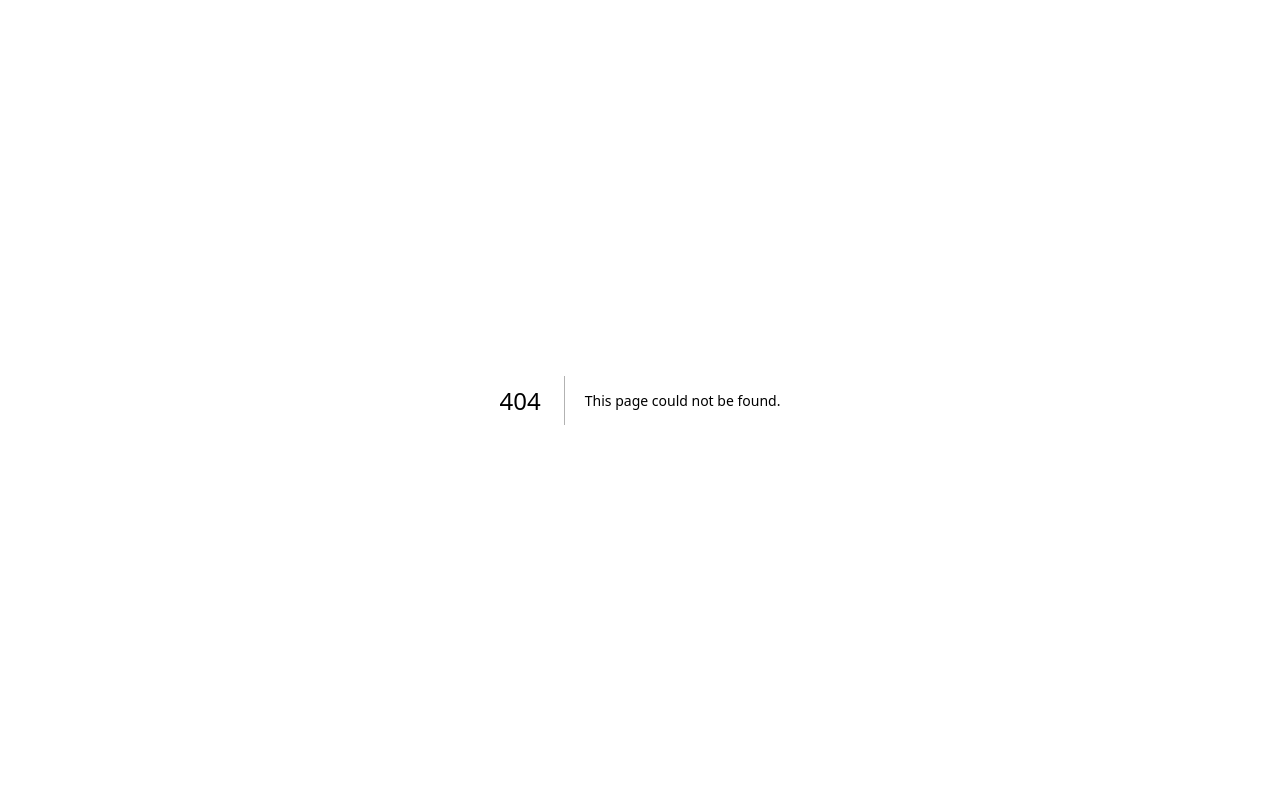
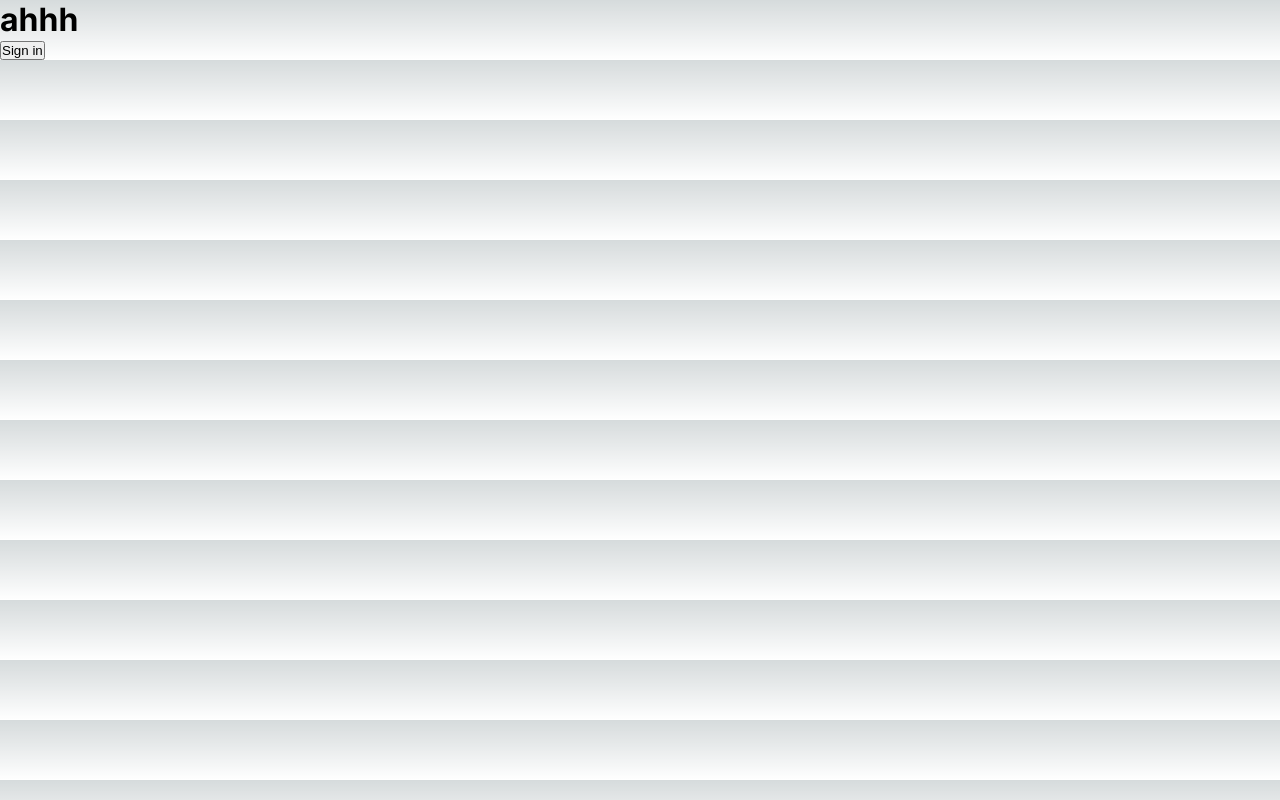
Before and after one commit to tyblue18/RnR, a Next.js app: page /login in a window 1280 px wide. Before the commit this address had no page. Built offline with nearby package versions, Linux system fonts and the light colour scheme.

Commit message:
Add github integration

```diff
--- a/package.json
+++ b/package.json
@@ -9,9 +9,10 @@
     "lint": "next lint"
   },
   "dependencies": {
+    "next": "14.1.0",
+    "next-auth": "^4.24.5",
     "react": "^18",
-    "react-dom": "^18",
-    "next": "14.1.0"
+    "react-dom": "^18"
   },
   "devDependencies": {
     "eslint": "^8",
--- /dev/null
+++ b/src/app/login/page.js
@@ -0,0 +1,18 @@
+"use client";
+import { signIn } from "next-auth/react";
+console.log(process.env.GITHUB_ID);
+
+export default function Home() {
+  return (
+    <main>
+      <h1> ahhh</h1>
+      <button
+        onClick={() => {
+          signIn("github");
+        }}
+      >
+        Sign in
+      </button>
+    </main>
+  );
+}
```
Also changed, not shown: src/app/api/auth/[...nextauth].js (added, +15 -0 lines), src/app/api/auth/[...nextauth]/route.js (added, +15 -0 lines), src/components/login-btn.jsx (added, +20 -0 lines), 1 other file (tests, documents, lock files or other folders).
